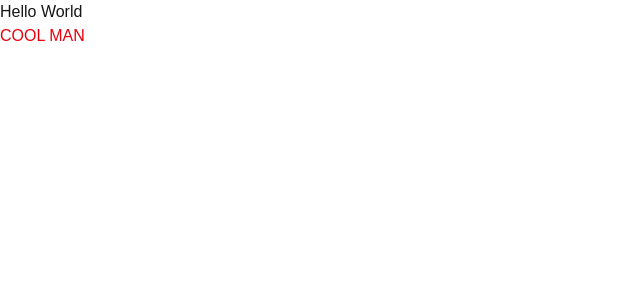
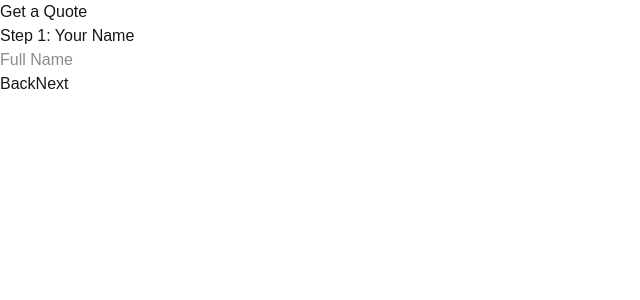
Before and after one commit to connorfrendt/pfm-proj, a Next.js app: page / in a window 1280 px wide. Shown: the top 300 px of the page, without its empty margins (0-640 px from the left). Built offline with nearby package versions, Linux system fonts and the light colour scheme.

Commit message:
added in more for the form and utm tracking

```diff
--- /dev/null
+++ b/app/components/LeadForm.tsx
@@ -0,0 +1,103 @@
+"use client";
+
+import { useEffect, useState } from "react";
+
+const TRACKED_PARAMS = [
+    "utm_source",
+    "utm_medium",
+    "utm_campaign",
+    "utm_content",
+    "utm_term",
+    "gclid",
+    "fbclid",
+    "ttclid",
+    "msclkid",
+];
+
+// type alias.  Name for a shape of data. Exists only at compile time and disappears
+// from the JS that actually runs
+type Attribution = Record<string, string>;
+
+
+export default function LeadForm() {
+    const [step, setStep] = useState(1);
+    const [name, setName] = useState("");
+    const [email, setEmail] = useState("");
+    const [phoneNumber, setPhoneNumber] = useState("");
+    const [attribution, setAttribution] = useState<Attribution>({});
+
+    useEffect(() => {
+        const params = new URLSearchParams(window.location.search);
+        const found: Attribution = {};
+
+        for(const key of TRACKED_PARAMS) {
+            const value = params.get(key);
+            if(value) found[key] = value;
+        }
+
+        if(Object.keys(found).length > 0) {
+            sessionStorage.setItem("attribution", JSON.stringify(found));
+            setAttribution(found);
+        }
+        else {
+            const saved = sessionStorage.getItem("attribution");
+            if(saved) setAttribution(JSON.parse(saved));
+        }
+    }, []);
+
+    return (
+        <div>
+            {step === 1 &&  (
+                <>
+                    <div>
+                        <h2>Step 1: Your Name</h2>
+                        <input
+                            type="text"
+                            value={name}
+                            onChange={(event) => setName(event.target.value)}
+                            placeholder="Full Name"
+                        />
+                    </div>
+                </>
+            )}
+
+            {step === 2 && (
+                <>
+                    <h2>Step 2: Contact Info</h2>
+                    <div>
+                        <h2>Your Email:</h2>
+                        <input
+                            type="email"
+                            value={email}
+                            onChange={(event) => setEmail(event.target.value)}
+                            placeholder="hello@example.com"
+                        />
+                        <h2>Phone Number:</h2>
+                        <input
+                            type="tel"
+                            value={phoneNumber}
+                            onChange={(event) => setPhoneNumber(event.target.value)}
+                            placeholder="555-555-5555"
+                        />
+                    </div>
+                </>
+            )}
+
+            {step === 3 && (
+                <>
+                    <h2>Step 3: Review. Hi {name}!</h2>
+                    <h3>Your email: {email}</h3>
+                    <h3>Your phone number: {phoneNumber}</h3>
+                    <pre>{JSON.stringify(attribution, null, 2)}</pre>
+                </>
+            )}
+
+            <button onClick={() => setStep(step - 1)} disabled={step === 1}>
+                Back
+            </button>
+            <button onClick={() => setStep(step + 1)} disabled={step === 3}>
+                Next
+            </button>
+        </div>
+    )
+}
--- a/app/page.tsx
+++ b/app/page.tsx
@@ -1,10 +1,10 @@
+import LeadForm from "./components/LeadForm";
+
 export default function Home() {
-    const coolVar = "COOL MAN";
     return (
         <main>
-            <h1>Hello World</h1>
-            <h2 className="text-red-600">{ coolVar }</h2>
-
+            <h1>Get a Quote</h1>
+            <LeadForm />
         </main>
     );
 }
```
